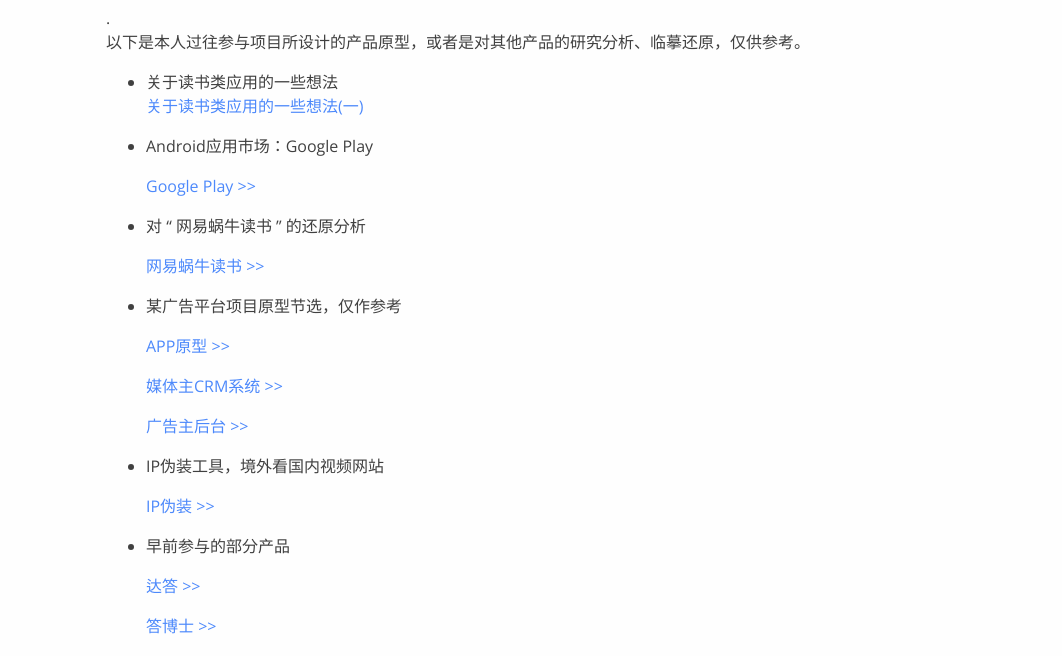
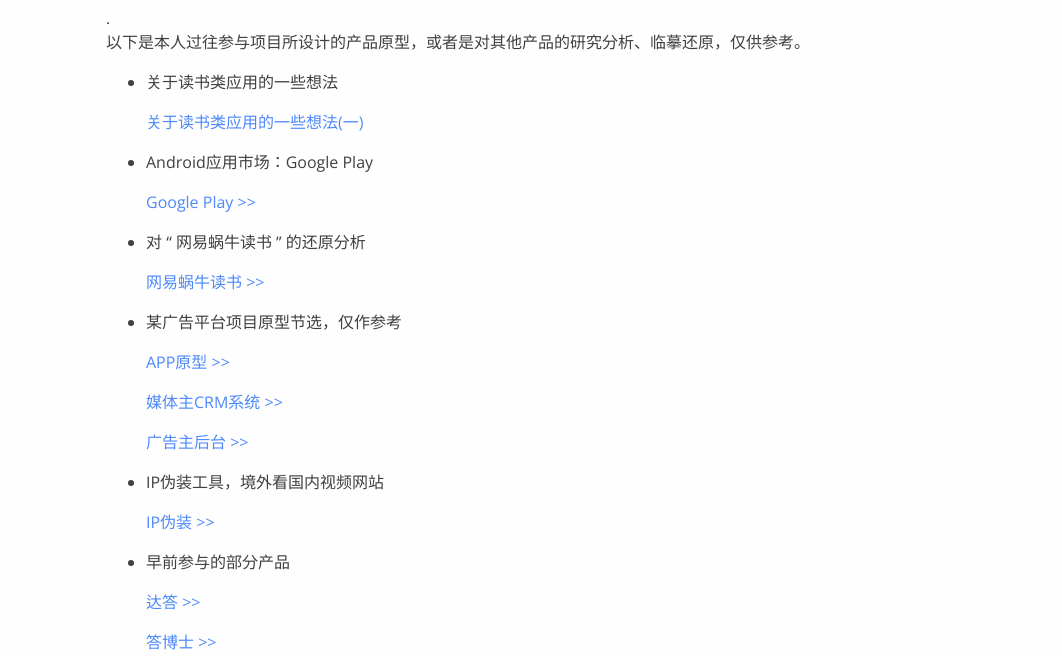
Before and after one commit to YC9789/YC9789.github.io, a plain HTML site: page design/index.html in a window 1280 px wide. Shown: the part 144-800 px from the top of the page, without its empty margins (109-1171 px from the left). Drawn offline with nearby package versions, Linux system fonts and the light colour scheme; a web font is replaced by a local one.

Commit message:
Site updated: 2017-10-23 17:04:25

```diff
--- a/design/index.html
+++ b/design/index.html
@@ -33,17 +33,17 @@
 <link rel="canonical" href="http://yoursite.com/design/"/>
 
 
-<meta name="description" content=".以下是本人过往参与项目所设计的产品原型，或者是对其他产品的研究分析、临摹还原，仅供参考。  关于读书类应用的一些想法  关于读书类应用的一些想法(一)  Android应用市场：Google Play    Google Play &amp;gt;&amp;gt;  对 “ 网易蜗牛读书 ” 的还原分析   网易蜗牛读书 &amp;gt;&amp;gt;  某广告平台项目原型节选，仅作参考   APP原型 &amp;gt;&amp;gt;">
+<meta name="description" content=".以下是本人过往参与项目所设计的产品原型，或者是对其他产品的研究分析、临摹还原，仅供参考。  关于读书类应用的一些想法   关于读书类应用的一些想法(一)  Android应用市场：Google Play    Google Play &amp;gt;&amp;gt;  对 “ 网易蜗牛读书 ” 的还原分析   网易蜗牛读书 &amp;gt;&amp;gt;  某广告平台项目原型节选，仅作参考   APP原型 &amp;gt;&amp;gt;">
 <meta property="og:type" content="website">
 <meta property="og:title" content="原型设计">
 <meta property="og:url" content="http://yoursite.com/design/index.html">
 <meta property="og:site_name" content="于川">
-<meta property="og:description" content=".以下是本人过往参与项目所设计的产品原型，或者是对其他产品的研究分析、临摹还原，仅供参考。  关于读书类应用的一些想法  关于读书类应用的一些想法(一)  Android应用市场：Google Play    Google Play &amp;gt;&amp;gt;  对 “ 网易蜗牛读书 ” 的还原分析   网易蜗牛读书 &amp;gt;&amp;gt;  某广告平台项目原型节选，仅作参考   APP原型 &amp;gt;&amp;gt;">
+<meta property="og:description" content=".以下是本人过往参与项目所设计的产品原型，或者是对其他产品的研究分析、临摹还原，仅供参考。  关于读书类应用的一些想法   关于读书类应用的一些想法(一)  Android应用市场：Google Play    Google Play &amp;gt;&amp;gt;  对 “ 网易蜗牛读书 ” 的还原分析   网易蜗牛读书 &amp;gt;&amp;gt;  某广告平台项目原型节选，仅作参考   APP原型 &amp;gt;&amp;gt;">
 <meta property="og:locale" content="zh-cn">
-<meta property="og:updated_time" content="2017-10-23T08:58:50.476Z">
+<meta property="og:updated_time" content="2017-10-23T09:04:11.581Z">
 <meta name="twitter:card" content="summary">
 <meta name="twitter:title" content="原型设计">
-<meta name="twitter:description" content=".以下是本人过往参与项目所设计的产品原型，或者是对其他产品的研究分析、临摹还原，仅供参考。  关于读书类应用的一些想法  关于读书类应用的一些想法(一)  Android应用市场：Google Play    Google Play &amp;gt;&amp;gt;  对 “ 网易蜗牛读书 ” 的还原分析   网易蜗牛读书 &amp;gt;&amp;gt;  某广告平台项目原型节选，仅作参考   APP原型 &amp;gt;&amp;gt;">
+<meta name="twitter:description" content=".以下是本人过往参与项目所设计的产品原型，或者是对其他产品的研究分析、临摹还原，仅供参考。  关于读书类应用的一些想法   关于读书类应用的一些想法(一)  Android应用市场：Google Play    Google Play &amp;gt;&amp;gt;  对 “ 网易蜗牛读书 ” 的还原分析   网易蜗牛读书 &amp;gt;&amp;gt;  某广告平台项目原型节选，仅作参考   APP原型 &amp;gt;&amp;gt;">
 
 
 <link rel="stylesheet" type="text/css" href="/css/style.css?v=1.1" />
@@ -109,7 +109,8 @@
             <div class="post-content">
                 <p>.<br>以下是本人过往参与项目所设计的产品原型，或者是对其他产品的研究分析、临摹还原，仅供参考。</p>
 <ul>
-<li><p>关于读书类应用的一些想法<br>  <a href="https://yc9789.github.io/2017/09/10/%E5%85%B3%E4%BA%8E%E8%AF%BB%E4%B9%A6%E7%B1%BB%E5%BA%94%E7%94%A8%E7%9A%84%E4%B8%80%E4%BA%9B%E6%83%B3%E6%B3%95(%E4%B8%80" target="_blank" rel="external">关于读书类应用的一些想法(一)</a></p>
+<li><p>关于读书类应用的一些想法</p>
+<p>  <a href="https://yc9789.github.io/2017/09/10/%E5%85%B3%E4%BA%8E%E8%AF%BB%E4%B9%A6%E7%B1%BB%E5%BA%94%E7%94%A8%E7%9A%84%E4%B8%80%E4%BA%9B%E6%83%B3%E6%B3%95/" target="_blank" rel="external">关于读书类应用的一些想法(一)</a></p>
 </li>
 <li><p>Android应用市场：Google Play</p>
 <p>   <a href="https://yc9789.github.io/demo/GooglePlay/" target="_blank" rel="external">Google Play &gt;&gt;</a></p>
```
